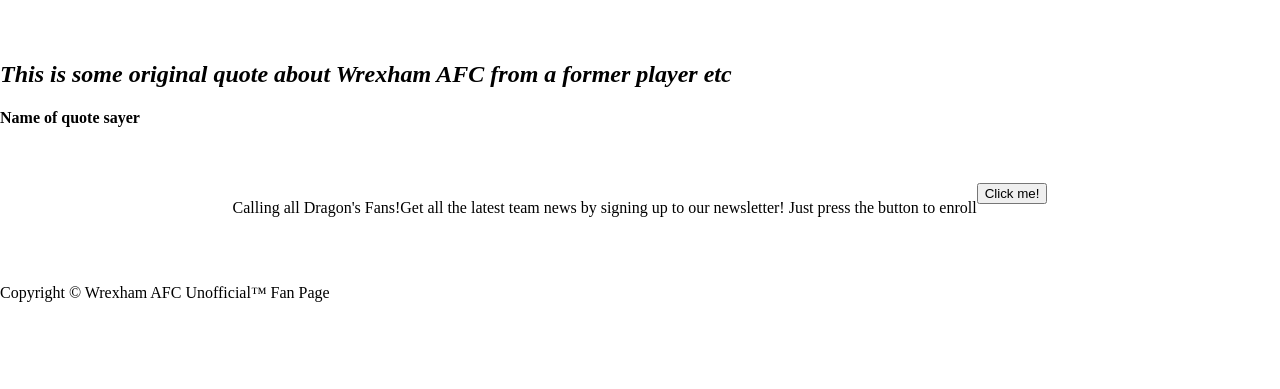
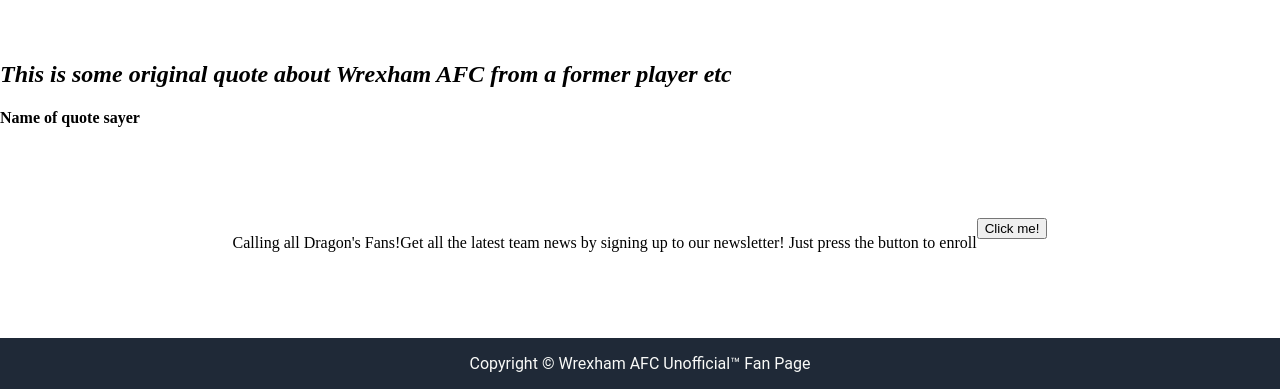
Before and after one commit to WarrenJW/Product-Landing-Page, a plain HTML site: page index.html in a window 1280 px wide. Shown: the part 1622-2011 px from the top of the page. Before the commit the page ends 1940 px from the top, so only its background shows below. Drawn offline with Linux system fonts and the light colour scheme.

Commit message:
index.html

```diff
--- a/styles.css
+++ b/styles.css
@@ -157,6 +157,7 @@
             padding: 6px 32px;
             border: none;
             border-radius: 12px;
+            text-align: start;
 
 
         }
@@ -164,8 +165,9 @@
         .button-container {
             display: flex;
             justify-content: center;
-            padding-bottom: 35px;
-            padding-top: 35px;
+            padding-bottom: 70px;
+            padding-top: 70px;
+            text-align: start;
         }
 
         .button-2 {
@@ -175,19 +177,15 @@
             border-radius: 12px;
             padding: 4px 8px;
 
-        }
-
-
-
-
-
-
-
-
-
-
-
 
 
 
         }
+
+        .footer {
+            display: flex;
+            justify-content: center;
+            font-family: 'Roboto', sans-serif;
+            background-color: #1F2937;
+            color: #F9FAF8;
+        }
```
